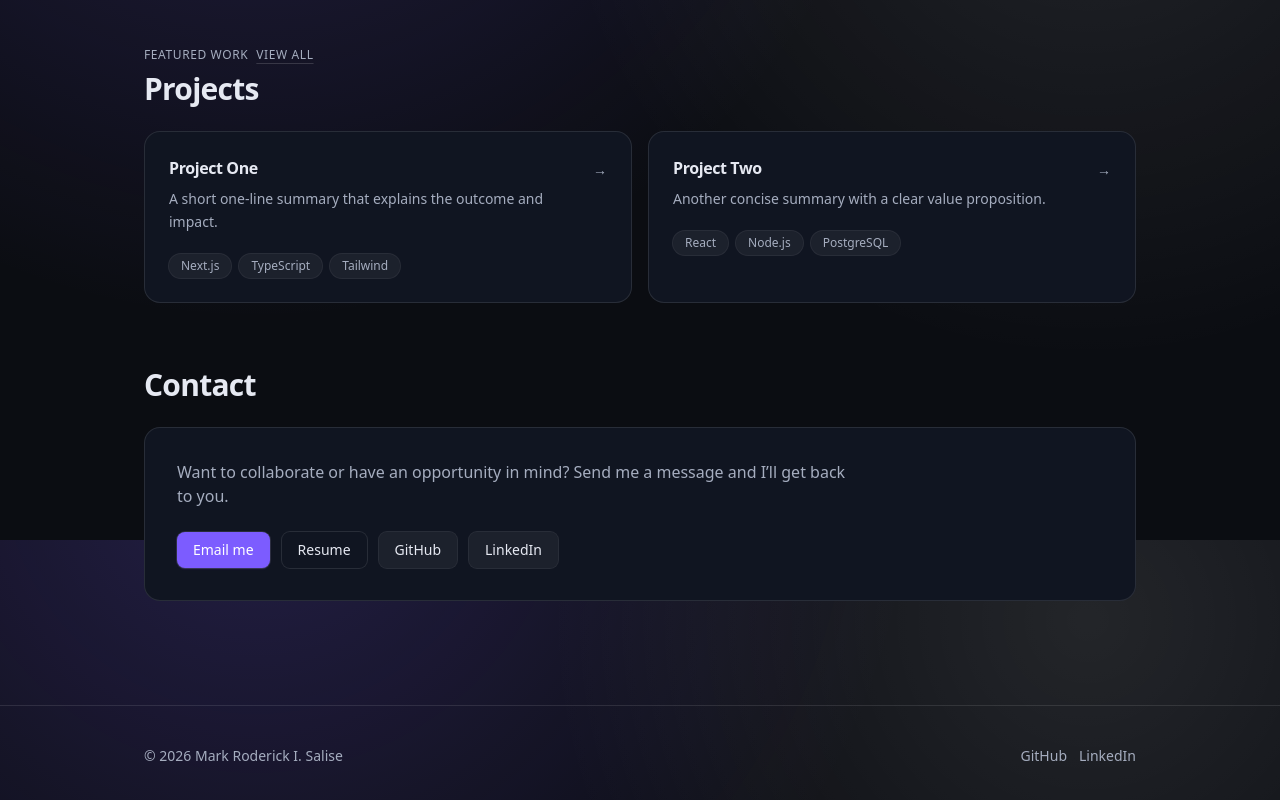
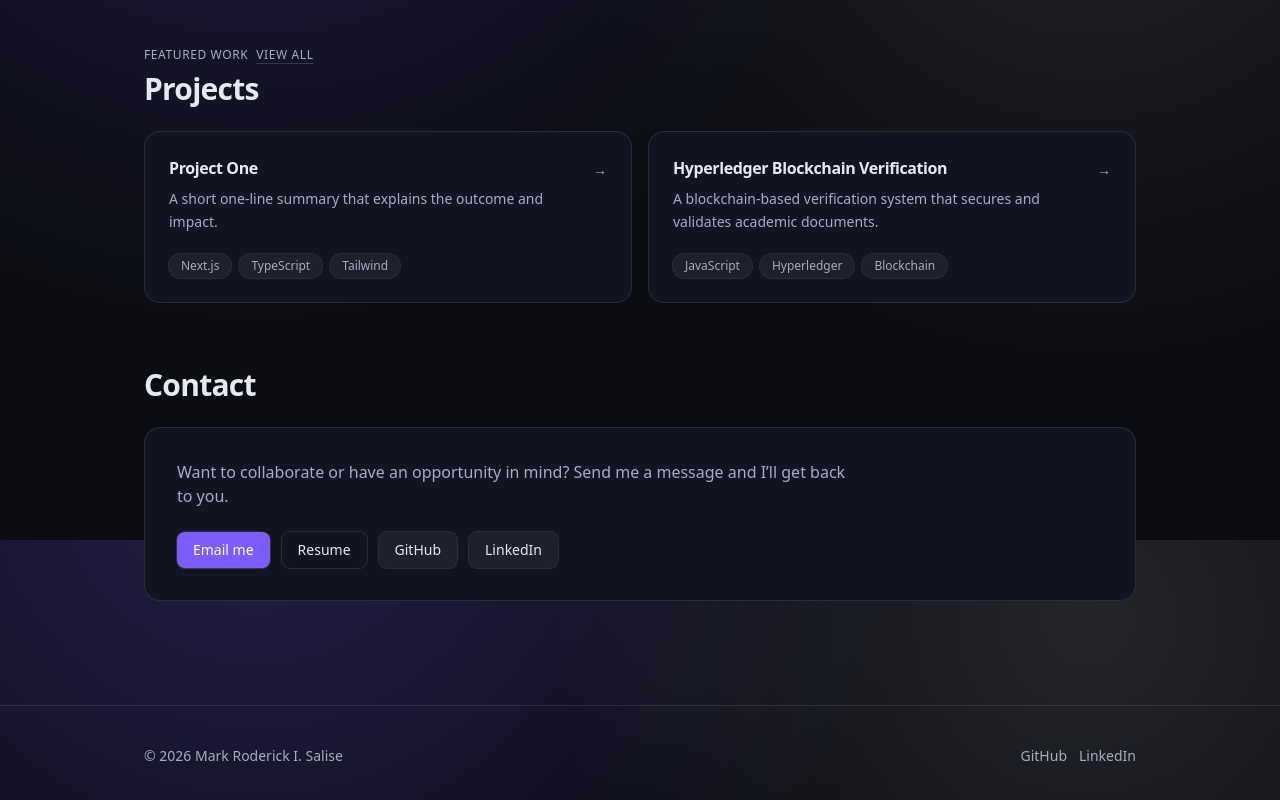
Before and after one commit to Tofuwuuu/PERSONAL-WEBSITE, a Next.js app: page / in a window 1280 px wide. Shown: the part 1060-1860 px from the top of the page. Built offline with nearby package versions, Linux system fonts and the light colour scheme; no server answers.

Commit message:
Adding one of my projects

```diff
--- a/app/projects/[slug]/page.tsx
+++ b/app/projects/[slug]/page.tsx
@@ -1,19 +1,23 @@
 import type { Metadata } from "next";
 import Link from "next/link";
 import { notFound } from "next/navigation";
+import Image from "next/image";
 import { projects, getProjectBySlug } from "@/content/projects";
 import { Badge } from "@/components/ui/Badge";
+import hyperledgerHomeImage from "@/src/hyperledger/1.jpg";
+import hyperledgerAboutImage from "@/src/hyperledger/2.jpg";
 
 export function generateStaticParams() {
   return projects.map((p) => ({ slug: p.slug }));
 }
 
-export function generateMetadata({
+export async function generateMetadata({
   params,
 }: {
-  params: { slug: string };
-}): Metadata {
-  const project = getProjectBySlug(params.slug);
+  params: Promise<{ slug: string }>;
+}): Promise<Metadata> {
+  const { slug } = await params;
+  const project = getProjectBySlug(slug);
   if (!project) return {};
   return {
     title: project.title,
@@ -21,12 +25,13 @@ export function generateMetadata({
   };
 }
 
-export default function ProjectDetailPage({
+export default async function ProjectDetailPage({
   params,
 }: {
-  params: { slug: string };
+  params: Promise<{ slug: string }>;
 }) {
-  const project = getProjectBySlug(params.slug);
+  const { slug } = await params;
+  const project = getProjectBySlug(slug);
   if (!project) notFound();
 
   return (
@@ -80,6 +85,41 @@ export default function ProjectDetailPage({
           ))}
         </ul>
       </section>
+
+      {project.slug === "hyperledger-blockchain-verification" ? (
+        <section className="mt-8 rounded-2xl border border-white/10 bg-card p-8">
+          <h2 className="text-lg font-semibold tracking-tight text-text">
+            Project Screens
+          </h2>
+          <p className="mt-2 text-sm text-muted">
+            Key views from the Hyperledger blockchain verification project.
+          </p>
+          <div className="mt-6 grid gap-6 md:grid-cols-2">
+            <figure className="overflow-hidden rounded-xl border border-white/10 bg-black/20">
+              <Image
+                src={hyperledgerHomeImage}
+                alt="Hyperledger blockchain verification home page"
+                className="h-auto w-full object-cover"
+                priority
+              />
+              <figcaption className="border-t border-white/10 px-4 py-3 text-xs text-muted">
+                Home page
+              </figcaption>
+            </figure>
+
+            <figure className="overflow-hidden rounded-xl border border-white/10 bg-black/20">
+              <Image
+                src={hyperledgerAboutImage}
+                alt="Hyperledger blockchain verification about page"
+                className="h-auto w-full object-cover"
+              />
+              <figcaption className="border-t border-white/10 px-4 py-3 text-xs text-muted">
+                About
+              </figcaption>
+            </figure>
+          </div>
+        </section>
+      ) : null}
     </div>
   );
 }
--- a/content/projects.ts
+++ b/content/projects.ts
@@ -17,19 +17,31 @@ export const projects: Project[] = [
     ]
   },
   {
-    slug: "project-two",
-    title: "Project Two",
-    summary: "Another concise summary with a clear value proposition.",
-    stack: ["React", "Node.js", "PostgreSQL"],
+    slug: "hyperledger-blockchain-verification",
+    title: "Hyperledger Blockchain Verification",
+    summary:
+      "A blockchain-based verification system that secures and validates academic documents.",
+    stack: ["JavaScript", "Hyperledger", "Blockchain"],
     highlights: [
-      "Highlight a user-centered feature or workflow.",
-      "Mention reliability, observability, or performance work.",
-      "Mention integrations, security, or data modeling."
+      "Built for tamper-resistant and transparent document verification.",
+      "Streamlined verification workflow for administrators and end users.",
+      "Focused on data integrity, trust, and auditability."
     ],
-    links: [{ kind: "repo", label: "Repo", href: "https://github.com/your-handle/project-two" }]
+    links: [
+      {
+        kind: "repo",
+        label: "Repo",
+        href: "https://github.com/Tofuwuuu/Hyperledger-Document-Verification-"
+      }
+    ]
   }
 ];
 
 export function getProjectBySlug(slug: string) {
+  if (slug === "project-two") {
+    return projects.find(
+      (p) => p.slug === "hyperledger-blockchain-verification"
+    );
+  }
   return projects.find((p) => p.slug === slug);
 }
```
Also changed, not shown: src/hyperledger/1.jpg (added), src/hyperledger/2.jpg (added).
